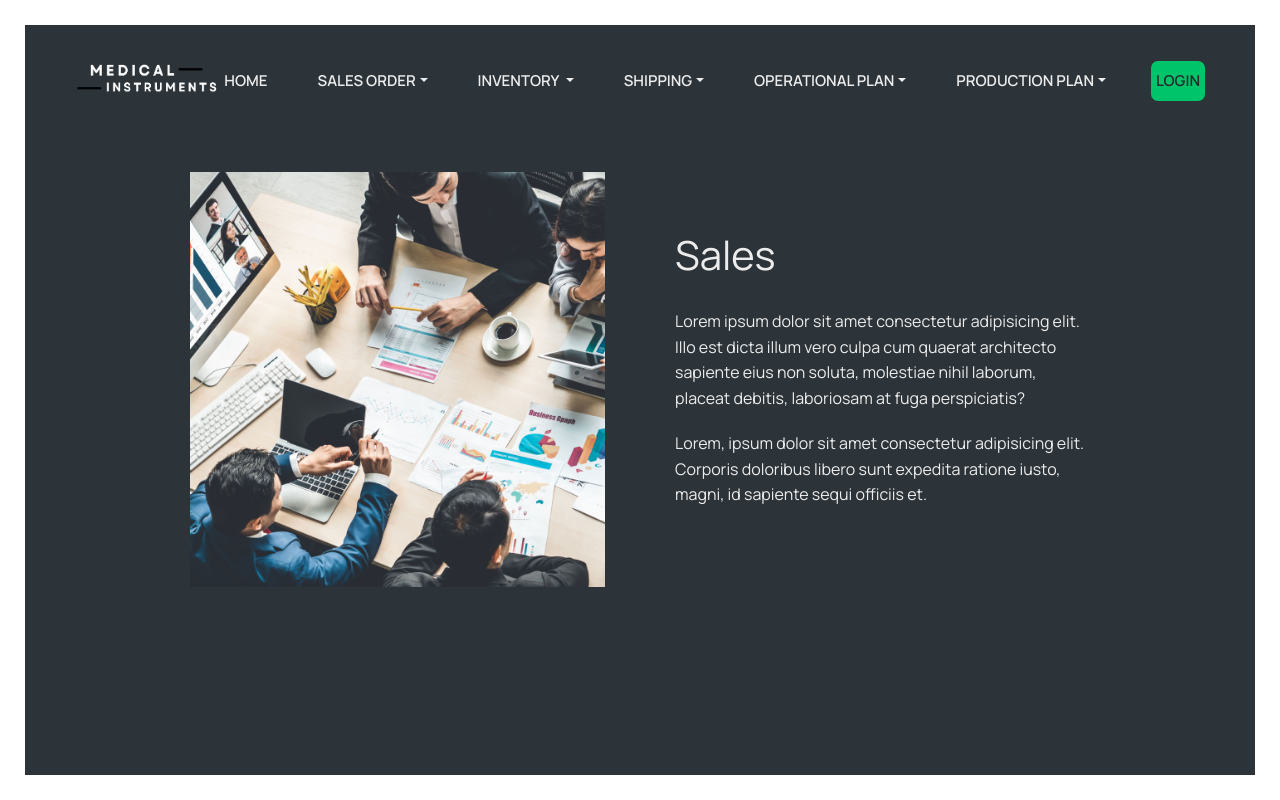
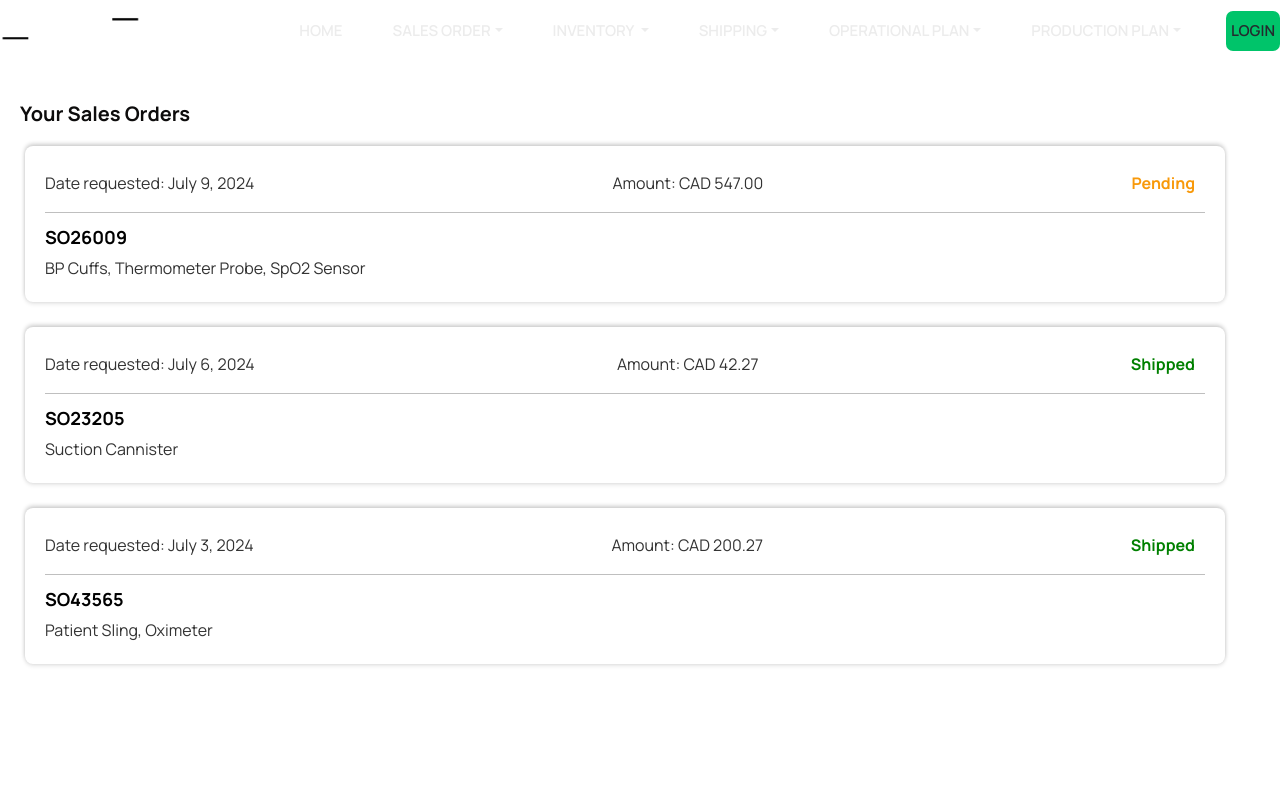
Before and after one commit to marvenilla/medical-instruments, a React (Vite) app: page /sales in a window 1280 px wide. Built offline with nearby package versions, Linux system fonts and the light colour scheme.

Commit message:
Add Sales Order page

```diff
--- /dev/null
+++ b/src/components/OrderItem.css
@@ -0,0 +1,70 @@
+.order-item {
+  background-color: #ffffff; /* White background */
+  border-radius: 8px; /* Rounded corners */
+  box-shadow:
+    0 2px 4px rgba(0, 0, 0, 0.1),  /* Subtle shadow at the bottom */
+    0 -2px 4px rgba(0, 0, 0, 0.2); /* Darker shadow at the top */
+  padding: 20px; /* Padding inside the container */
+  margin: 5px 5px; /* Increased margin around each item for more space */
+  width: calc(100% - 20px); /* Width of the container with margins */
+  max-width: 1200px; /* Max width for the container */
+}
+
+.order-item-header {
+  display: flex;
+  justify-content: space-between;
+  align-items: center;
+  margin-bottom: 10px; /* Space between header and content */
+}
+
+.order-date, .order-amount {
+  font-size: 16px; /* Font size for date and amount */
+  color: #333; /* Darker text color for better readability */
+}
+
+.order-status {
+  font-weight: bold;
+  padding: 5px 10px;
+  border-radius: 4px;
+  text-transform: capitalize;
+  font-size: 16px;
+}
+
+.order-status.shipped {
+  color: green; /* Green text for shipped status */
+}
+
+.order-status.pending {
+  color: rgb(248, 153, 10); /* Orange text for pending status */
+}
+
+.order-status.canceled {
+  color: red; /* Red text for canceled status */
+}
+
+.order-item-content {
+  margin-top: 10px; /* Space between content lines */
+}
+
+.order-item-content .order-id {
+  font-size: 18px; /* Larger font for order ID */
+  color: #000; /* Darker color for emphasis */
+  margin-bottom: 5px; /* Space between ID and description */
+  cursor: pointer; /* Change cursor to pointer on hover */
+  transition: color 0.3s ease; /* Smooth transition for color change */
+}
+
+.order-item-content .order-id:hover {
+  color: red; /* Change color to red on hover */
+}
+
+.order-item-content .order-description {
+  font-size: 16px; /* Font size for description */
+  color: #333; /* Darker text color for better readability */
+}
+
+hr {
+  border: none;
+  border-top: 1px solid black;
+  margin: 10px 0;
+}
--- /dev/null
+++ b/src/components/OrderItem.jsx
@@ -0,0 +1,69 @@
+// import './OrderItem.css';
+// import PropTypes from 'prop-types';
+
+// const OrderItem = ({ order }) => {
+//   return (
+//     <div className="order-item">
+//       <div className="order-item-content">
+//         <div>Date requested {order.date}</div>
+//         <div>Amount: {order.currency} {order.amount}</div>
+//         <div>
+//           <strong>{order.id}</strong> - {order.description}
+//         </div>
+//       </div>
+//       <span className={`order-status ${order.status.toLowerCase()}`}>
+//         {order.status}
+//       </span>
+//     </div>
+//   );
+// };
+
+// OrderItem.propTypes = {
+//   order: PropTypes.shape({
+//     id: PropTypes.string.isRequired,
+//     date: PropTypes.string.isRequired,
+//     amount: PropTypes.string.isRequired,
+//     currency: PropTypes.string.isRequired,
+//     description: PropTypes.string.isRequired,
+//     purchaseOrder: PropTypes.string.isRequired,
+//     status: PropTypes.string.isRequired,
+//   }).isRequired,
+// };
+
+// export default OrderItem;
+
+import './OrderItem.css';
+import PropTypes from 'prop-types';
+
+const OrderItem = ({ order }) => {
+  return (
+    <div className="order-item">
+      <div className="order-item-header">
+        <div className="order-date">Date requested: {order.date}</div>
+        <div className="order-amount">Amount: {order.currency} {order.amount}</div>
+        <span className={`order-status ${order.status.toLowerCase()}`}>
+          {order.status}
+        </span>
+      </div>
+      <hr />
+      <div className="order-item-content">
+        <div className="order-id"><strong>{order.id}</strong></div>
+        <div className="order-description">{order.description}</div>
+      </div>
+    </div>
+  );
+};
+
+OrderItem.propTypes = {
+  order: PropTypes.shape({
+    id: PropTypes.string.isRequired,
+    date: PropTypes.string.isRequired,
+    amount: PropTypes.string.isRequired,
+    currency: PropTypes.string.isRequired,
+    description: PropTypes.string.isRequired,
+    purchaseOrder: PropTypes.string.isRequired,
+    status: PropTypes.string.isRequired,
+  }).isRequired,
+};
+
+export default OrderItem;
--- /dev/null
+++ b/src/components/OrderList.css
@@ -0,0 +1,5 @@
+.order-list {
+  display: flex;
+  flex-direction: column;
+  gap: 15px;
+}
--- /dev/null
+++ b/src/components/OrderList.jsx
@@ -0,0 +1,41 @@
+import OrderItem from '../components/OrderItem';
+import './OrderList.css';
+
+const orders = [
+  {
+    id: 'SO26009',
+    date: 'July 9, 2024',
+    amount: '547.00',
+    currency: 'CAD',
+    description: 'BP Cuffs, Thermometer Probe, SpO2 Sensor',
+    status: 'Pending'
+  },
+  {
+    id: 'SO23205',
+    date: 'July 6, 2024',
+    amount: '42.27',
+    currency: 'CAD',
+    description: 'Suction Cannister',
+    status: 'Shipped'
+  },
+  {
+    id: 'SO43565',
+    date: 'July 3, 2024',
+    amount: '200.27',
+    currency: 'CAD',
+    description: 'Patient Sling, Oximeter',
+    status: 'Shipped'
+  }
+];
+
+const OrderList = () => {
+  return (
+    <div className="order-list">
+      {orders.map(order => (
+        <OrderItem key={order.id} order={order} />
+      ))}
+    </div>
+  );
+};
+
+export default OrderList;
--- a/src/pages/Sales.jsx
+++ b/src/pages/Sales.jsx
@@ -1,30 +1,15 @@
 import PageNav from "../components/PageNav";
-import styles from "./Sales.module.css";
+import OrderList from '../components/OrderList';
+import styles from './Sales.module.css';
 
 export default function Sale() {
   return (
-    <main className={styles.sale}>
+    <div>
       <PageNav />
-      <section>
-        <img
-          src="img-1.jpg"
-          alt="person with dog overlooking mountain with sunset"
-        />
-        <div>
-          <h2>Sales</h2>
-          <p>
-            Lorem ipsum dolor sit amet consectetur adipisicing elit. Illo est
-            dicta illum vero culpa cum quaerat architecto sapiente eius non
-            soluta, molestiae nihil laborum, placeat debitis, laboriosam at fuga
-            perspiciatis?
-          </p>
-          <p>
-            Lorem, ipsum dolor sit amet consectetur adipisicing elit. Corporis
-            doloribus libero sunt expedita ratione iusto, magni, id sapiente
-            sequi officiis et.
-          </p>
-        </div>
-      </section>
-    </main>
+      <div className={styles['sales-order-container']}>
+        <h1>Your Sales Orders</h1>
+        <OrderList />
+      </div>
+    </div>
   );
 }
--- a/src/pages/Sales.module.css
+++ b/src/pages/Sales.module.css
@@ -1,4 +1,4 @@
-.sale {
+/* .sale {
   margin: 2.5rem;
   padding: 2.5rem 5rem;
   background-color: var(--color-dark--1);
@@ -31,4 +31,20 @@
 
 .sale section a {
   margin-top: 2rem;
+} */
+
+.sales-order-container {
+  width: 100%;
+  margin: 20px auto;
+  background-color: white;
+  color: #ffffff;
+  padding: 20px;
+  border-radius: 8px;
 }
+
+.sales-order-container h1 {
+  margin-bottom: 15px;
+  font-size: 2em;
+  font-weight: bold;
+  color: #0d0c0c;
+}
```
